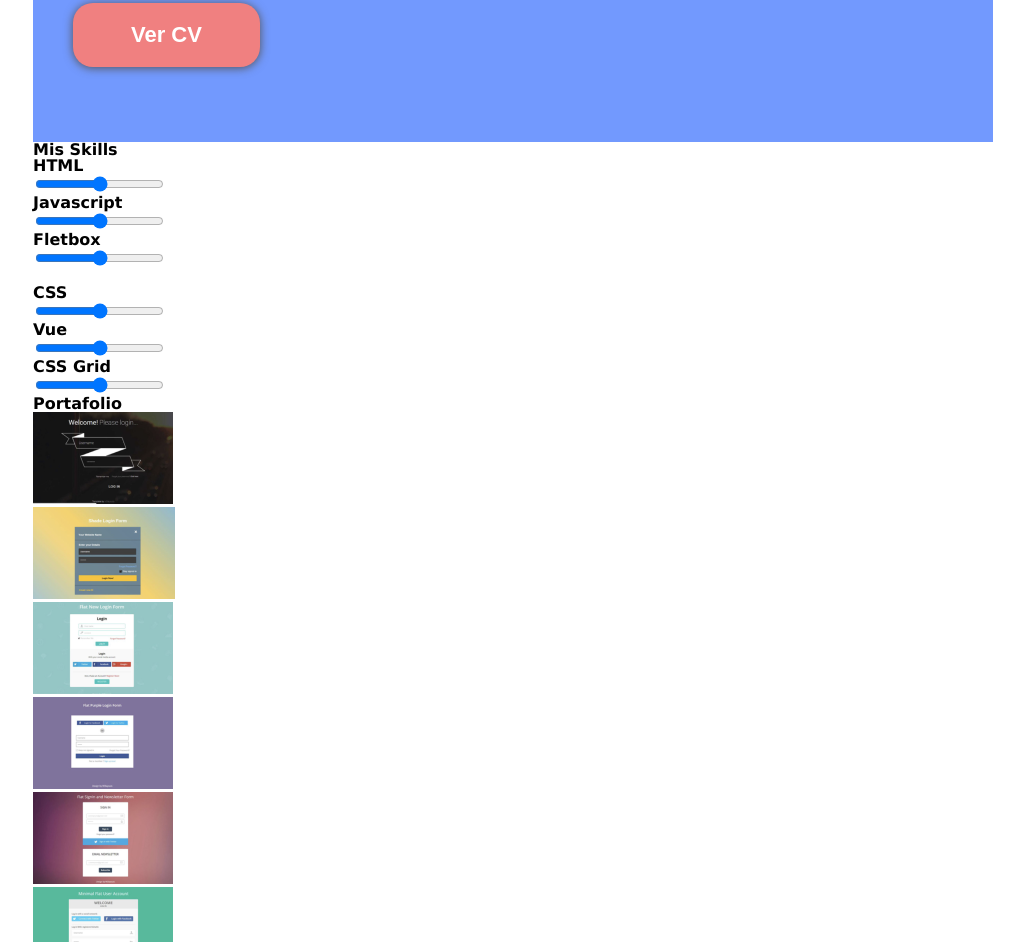
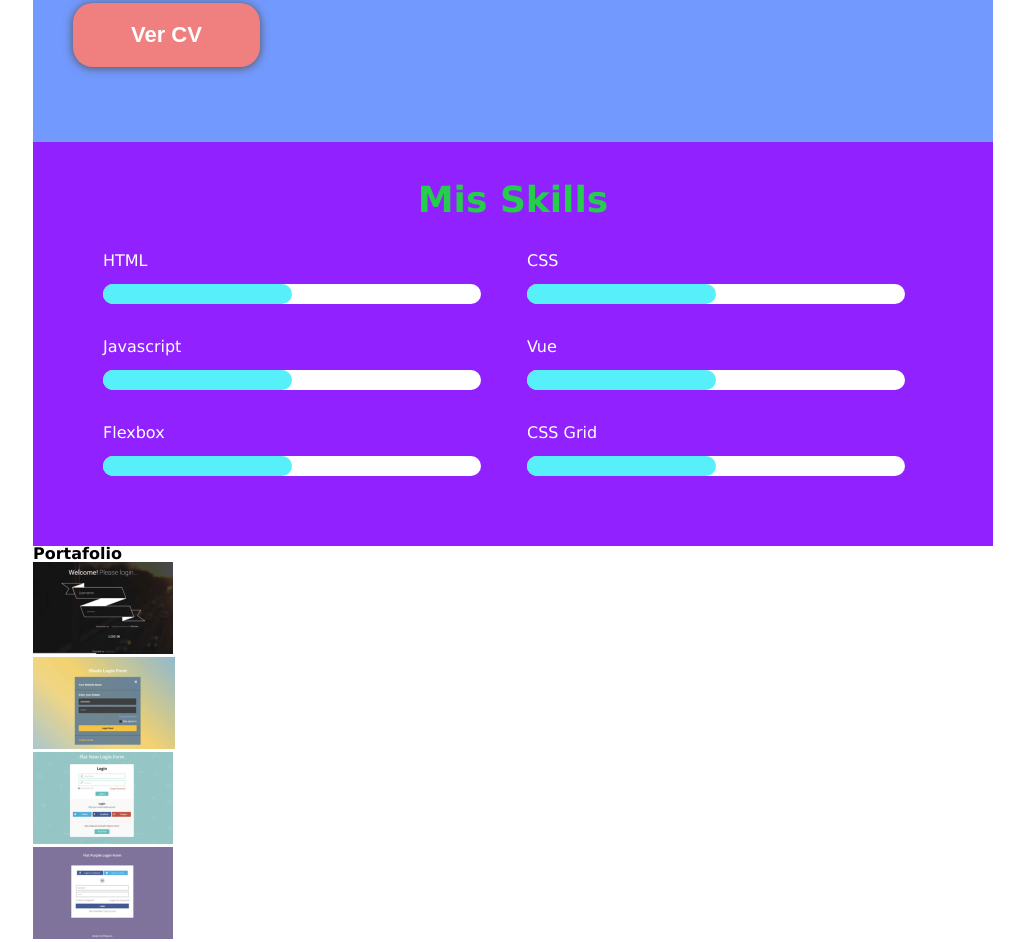
Before and after one commit to javiando/hackaton4, a plain HTML site: page index.html in a window 1280 px wide. Shown: the part 830-1772 px from the top of the page, without its empty margins (127-1151 px from the left). Drawn offline with Linux system fonts and the light colour scheme.

Commit message:
modificacion mis skills

```diff
--- a/index.html
+++ b/index.html
@@ -4,9 +4,8 @@
     <meta charset="UTF-8" />
     <meta name="viewport" content="width=device-width, initial-scale=1.0" />
     <title>Proyecto 1</title>
-    <link rel="stylesheet" href="./styles/reset.css">
-    <link rel="stylesheet" href="./styles/main.css">
-
+    <link rel="stylesheet" href="./styles/reset.css" />
+    <link rel="stylesheet" href="./styles/main.css" />
   </head>
   <body>
     <main>
@@ -43,41 +42,42 @@
       <!--skills-->
       <section class="skills">
         <h2 class="myskills">Mis Skills</h2>
-        <div>
-          <h4 class="html">HTML</h4>
+        <div class="wrapper">
           <div>
-            <input type="range" min="5" max="10" step="0.01" />
+            <h4 class="html">HTML</h4>
+            <div class="whiterectangle">
+              <div class="bluerectangle"></div>
+            </div>
           </div>
-        </div>
-        <div>
-          <h4 class="js">Javascript</h4>
           <div>
-            <input type="range" min="5" max="10" step="0.01" />
+            <h4 class="css">CSS</h4>
+            <div class="whiterectangle">
+              <div class="bluerectangle"></div>
+            </div>
           </div>
-        </div>
-        <div>
-          <h4 class="fbox">Fletbox</h4>
           <div>
-            <input type="range" min="5" max="10" step="0.01" />
+            <h4 class="js">Javascript</h4>
+            <div class="whiterectangle">
+              <div class="bluerectangle"></div>
+            </div>
           </div>
-        </div>
-        <br>
-        <div>
-          <h4 class="css">CSS</h4>
           <div>
-            <input type="range" min="5" max="10" step="0.01" />
+            <h4 class="vue">Vue</h4>
+            <div class="whiterectangle">
+              <div class="bluerectangle"></div>
+            </div>
           </div>
-        </div>
-        <div>
-          <h4 class="vue">Vue</h4>
           <div>
-            <input type="range" min="5" max="10" step="0.01" />
+            <h4 class="fbox">Flexbox</h4>
+            <div class="whiterectangle">
+              <div class="bluerectangle"></div>
+            </div>
           </div>
-        </div>
-        <div>
-          <h4 class="cssgrid">CSS Grid</h4>
           <div>
-            <input type="range" min="5" max="10" step="0.01" />
+            <h4 class="cssgrid">CSS Grid</h4>
+            <div class="whiterectangle">
+              <div class="bluerectangle"></div>
+            </div>
           </div>
         </div>
       </section>
--- a/styles/main.css
+++ b/styles/main.css
@@ -67,3 +67,46 @@ html{
   border: none;
   box-shadow: 0px 1px 10px rgb(83, 82, 82);
 }
+/*myskills*/
+.skills{
+  background-color: #9122FF;
+  padding: 40px 50px;
+  color: white;
+
+}
+.skills h2{
+  text-align: center;
+  margin-bottom: 30px;
+  font-size: 36px;
+  color:#26CC4B;
+
+
+}
+.skills h4{
+  font-weight: initial;
+
+}
+.skills .bluerectangle{
+  width: 50%;
+  height: 20px;
+  background-color: #57EFF9;
+  border-radius: 10px;
+}
+.skills .whiterectangle{
+  width: 100%;
+  height: 20px;
+  background-color: white;
+  border-radius: 10px;
+  margin-top: 15px;
+  margin-bottom: 25px;
+}
+
+.skills .wrapper > div{
+  width: 44%;
+  display: inline-block;
+  padding: 5px 20px;
+
+
+
+
+}
```
